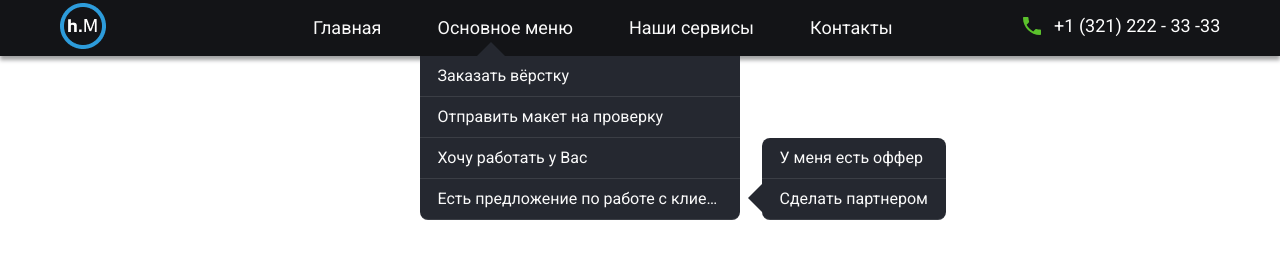
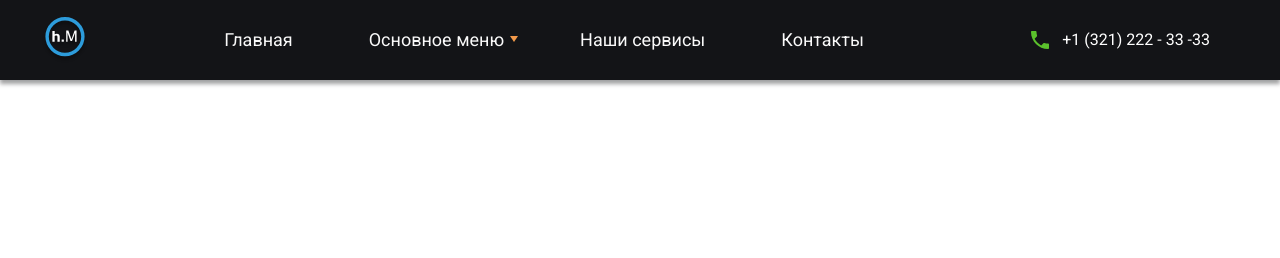
Before and after one commit to V17K/Alpaka-website, a plain HTML site: page index.html in a window 1280 px wide. Drawn offline with Linux system fonts and the light colour scheme.

Commit message:
Изменил струтруктур HTML. Добавленая анимация псевдоэлементов(треугольника).Начало верстки под различные расширения

```diff
--- a/css/style.css
+++ b/css/style.css
@@ -1,8 +1,11 @@
-:after,
-:before {
+*,::before,::after {
   margin: 0;
   padding: 0;
   box-sizing: border-box;
+}
+
+:root{
+  --base-family: 'Roboto', 'Arial', sans-serif;
 }
 
 html,
@@ -10,181 +13,263 @@ body {
   height: 100%;
 }
 
+body{
+  font-family: var(--base-family);
+}
+
 .header {
-  font-family: Roboto, Arial, Helvetica, sans-serif;
+  background-color: #131417;
+  padding-top: 17px;
+  padding-bottom: 17px;
+  box-shadow: 0 4px 4px rgba(19, 20, 23, 0.4);
+}
+
+.container {
+  max-width: 1236px;
+  margin: 0 auto;
+  padding-left: 20px;
+  padding-right: 20px;
+}
+
+.header__container {
   display: flex;
-  justify-content: space-around;
   align-items: center;
-  background-color: #131417;
-  box-shadow: 0px 4px 4px rgba(19, 20, 23, 0.4);
+  justify-content: space-between;
+}
+
+.logo {
+  flex-shrink: 0;
+}
+
+.header__logo {
+  margin-right: 20px;
 }
 
 .logo__pic {
-  width: 54px;
-  height: 54px;
-  object-fit: cover;
+  display: block;
 }
 
-.basic__menu {
-  display: flex;
+.nav {
 }
 
-.basic__list {
-  list-style: none;
-  margin-left: 40px;
+.nav__list {
+  display: flex;
+  list-style-type: none;
+}
+
+.nav__item {
+  margin-right: 40px;
+}
+
+.nav__link {
+  display: block;
+  text-decoration: none;
+  font: 18px/24px var(--base-family);
+  color: #FAFAFA;
+  padding: 8px 18px;
+  white-space: nowrap;
+}
+
+.nav__link:hover{
+  color: #EB5757;
+}
+
+.nav__item--drop {
   position: relative;
 }
 
-.menu__item {
-  font-weight: 400;
-  font-size: 18px;
-  line-height: 24px;
-  color: #FAFAFA;
-  text-decoration: none;
-  padding: 8px;
-  white-space: nowrap;
+.nav__item--drop:hover > .nav__inner-wrap{
+  display: block;
 }
 
-.menu__item:hover {
-  color: #EB5757;
+.nav__item--drop::after{
+  content: "";
+  border-left: 4px solid transparent;
+  border-right: 4px solid transparent;
+  border-top: 6px solid #F2994A;
+  position: absolute;
+  top: 50%;
+  margin-top: -4px;
+  right: 4px;
+  transition: transform 0.2s ease-in;
+}
+
+.nav__item--drop:hover::after{
+  transform: rotate(180deg);
 }
 
 
-.sub__menu{
-  display: flex;
-  align-items: center;
+.nav__inner-wrap{
+  display: none;
+  position: absolute;
+  list-style-type: none;
+  z-index: 5;
 }
 
-/* Начало Стили для треугольника*/
+.nav__inner-wrap--1 {
+  top: 100%;
+  left: 0;
+  width: 320px;
+  border-top-left-radius: 0;
+  border-top-right-radius: 0;
+  padding-top: 20px;
+  white-space: nowrap;
 
-.sub__menu--tr {
-  cursor: pointer;
-  width: 0;
-  height: 0;
-  border-left: 6px solid transparent;
-  border-right: 6px solid transparent;
-  border-top: 8px solid #F2994A;
 }
 
-/*Конец Стили для треугольника*/
-
-.drop__menu--tr{
-  position: relative;
+.nav__inner-item:not(:last-child) {
+  border-bottom: 1px solid rgba(255, 255, 255, 0.1);
 }
 
-.drop__menu {
-  width: 320px;
-  padding: 0;
-  position: absolute;
-  top: 16px;
-  left: -10px;
-  background-color: #252830;
-  border-radius: 0px 0px 8px 8px;
-}
-
-.menu-tr{
-  width: 0;
-  height: 0;
-  border-left: 14px solid transparent;
-  border-right: 14px solid transparent;
-  border-bottom: 14px solid #252830;
-  position: absolute;
-  top: 2px;
-  left: 47px;
-}
-
-.sub__item {
-  width: 100%;
-  font-weight: 400;
-  font-size: 16px;
-  line-height: 24px;
+.nav__inner-link {
+  display: block;
+  text-decoration: none;
+  font: 16px/24px var(--base-family);
   color: #FAFAFA;
-  text-decoration: none;
-  padding: 0 18px;
-  white-space: nowrap;
+  padding: 8px 18px;
+  margin-right: 17px;
   overflow: hidden;
   text-overflow: ellipsis;
 }
 
-.sub__list {
-  display: flex;
-  height: 40px;
-  border-bottom: 1px solid rgba(255, 255, 255, 0.1);
-  align-items: center;
+.nav__inner-item:hover{
+  background-color: #131417;
+
+}
+
+.nav__inner-item:hover:first-child{
+  border-radius: 8px 8px 0 0;
+}
+
+.nav__inner-item:hover:last-child{
+  border-radius: 0 0 8px 8px;
+}
+
+.nav__inner-list{
+  list-style-type: none;
+  background-color: #252830;
+  border-radius: 8px;
   position: relative;
 }
 
-.sub__list:last-child{
-  border-radius: 0 0 8px 8px;
+.nav__inner-wrap--1::before{
+  content: "";
+  border-left: 14px solid transparent;
+  border-right: 14px solid transparent;
+  border-bottom: 14px solid #252830;
+  top: 7px;
+  left: 45px;
+  position: absolute;
 }
 
-.sub__list:hover {
-  background-color: #131417;
-}
-
-.sub__sub--menu{
-  min-width: 179px;
-  padding: 0;
-  position: absolute;
-  top: -41px;
-  left: 100%;
-  background-color: #252830;
-  margin-left: 22px;
-  border-radius: 8px;
-}
-
-.sub__sub--menu .sub__list{
-  border-radius: 8px;
-}
-
-.sub__sub--menu .sub__list:first-child{
-  border-radius: 8px 8px 0 0;
-}
-
-.sub__sub--tr{
-  position: relative;
-}
-
-.menu__tr{
-  width: 0;
-  height: 0;
+.nav__inner-wrap--2::before{
+  content: "";
   border-top: 14px solid transparent;
   border-right: 14px solid #252830;
   border-bottom: 14px solid transparent;
+  top: 45px;
+  left: 7px;
   position: absolute;
-  left: -14px;
-  bottom: 8px;
 }
 
-.phone {
-  display: flex;
+.nav__inner-wrap--1 > .nav__inner-list{
+  border-top-left-radius: 0;
+  border-top-right-radius: 0;
 }
 
-.phone__pic {
-  color: #5BC12C;
+.nav__inner-item--drop:hover > .nav__inner-wrap {
+  display: block;
+  opacity: 1;
+  visibility: visible;
+  transform: translateY(0);
 }
 
-.telephone {
-  font-weight: 500;
-  font-size: 18px;
-  line-height: 24px;
-  color: #FFFFFF;
-  padding-left: 10px;
-  white-space: nowrap
+.nav__inner-item--drop::before{
+  content: "";
+  border-left: 4px solid transparent;
+  border-right: 4px solid transparent;
+  border-top: 6px solid #F2994A;
+  position: absolute;
+  bottom: 17px;
+  right: 16px;
+  transition: transform 0.2s ease-in;
 }
 
-.main {
-  min-height: 100vh;
+.nav__inner-item--drop:hover::before{
+  transform: rotate(-90deg);
+}
+
+.nav__inner-wrap--2 {
+  left: 100%;
+  width: 220px;
+  bottom: 0;
+  padding-left: 20px;
+  transition: opacity 0.5s ease, transform 0.5s ease;
+  opacity: 0;
+  visibility: hidden;
+}
+
+
+.header__phone {
+  text-decoration: none;
+  display: flex;
+  color: #FFFFFF;
+  align-items: center;
+  padding: 8px;
+  white-space: nowrap;
+  margin-right: 20px;
+}
+
+.header__phone-icon {
+  margin-right: 10px;
+  display: block;
+}
+
+.main{
+  position: relative;
+  min-height: 100%;
   background-image: url(../img/alpaca.png);
   background-repeat: no-repeat;
   background-size: cover;
+  background-position: center;
 }
 
-@media (max-width: 1023px){
-  .menu__item:hover {
+.overlay{
+  background-color: rgba(19, 20, 23, 0.5);
+  position: absolute;
+  z-index: 1;
+  inset: 0;
+  display: none;
+}
+
+
+
+
+
+@media (max-width:950px){
+  .nav__link:hover{
     color: #FFFFFF;
   }
-  .sub__list:hover {
+}
+
+@media (max-width:900px){
+  .overlay{
+    display: block;
+  }
+  .nav__list{
+  flex-direction: column;
+  position: fixed;
+  z-index: 5;
+  right: 0;
+  top: 80px;
+  width: 375px;
+  background-color: #131417;
+  height: 100%;
+  }
+  .nav__link{
     background-color: #252830;
   }
+  .nav__inner-item:hover{
+    background-color: #131417;
+  }
 }
--- a/index.html
+++ b/index.html
@@ -1,5 +1,6 @@
 <!DOCTYPE html>
 <html lang="ru">
+
 <head>
     <meta charset="UTF-8">
     <meta http-equiv="X-UA-Compatible" content="IE=edge">
@@ -10,81 +11,70 @@
     <link rel="preconnect" href="https://fonts.gstatic.com" crossorigin>
     <link href="https://fonts.googleapis.com/css2?family=Roboto:ital@0;1&display=swap" rel="stylesheet">
     <link rel="stylesheet" href="css/style.css">
-        <link rel="stylesheet" href="css/style.css">
 </head>
+
 <body>
+    <header class="header">
         <div class="container">
-            <div class="header">
-                <div class="header__logo">
-                    <img src="img/logo.png" alt="Логотип" class="header__pic">
-                </div>
-                <div
-                    class="header__menu">
+            <div class="header__container">
+                <a href="#" class="logo header__logo">
+                    <img src="img/logo.svg" alt="Логотип" class="logo__pic" width="46" height="46">
+                </a>
+                <nav class="nav">
                     <!--Основное меню-->
-                    <ul class="basic__menu">
-                        <li class="basic__list">
-                            <a href="#" class="menu__item">Главная</a>
+                    <ul class="nav__list">
+                        <li class="nav__item">
+                            <a href="#" class="nav__link">Главная</a>
                         </li>
-                        <div class="sub__menu">
-                            <li class="basic__list">
-                                <a href="#" class="menu__item">Основное меню</a>
-                                <div class="drop__menu--tr">
-                                    <ul
-                                        class="drop__menu">
-                                        <!--Первый уровень меню-->
-                                        <li class="sub__list">
-                                            <a href="#" class="sub__item">Заказать вёрстку</a>
+                        <li class="nav__item nav__item--drop ">
+                            <a href="#" class="nav__link">Основное меню</a>
+                            <div class="nav__inner-wrap nav__inner-wrap--1">
+                                <ul class="nav__inner-list">
+                                    <li class="nav__inner-item">
+                                        <a href="#" class="nav__inner-link">Заказать верстку</a>
                                     </li>
-                                        <li class="sub__list">
-                                            <a href="#" class="sub__item">Отправить макет на проверку</a>
+                                    <li class="nav__inner-item">
+                                        <a href="#" class="nav__inner-link">Отправить макет на проверку</a>
                                     </li>
-                                        <li class="sub__list">
-                                            <a href="#" class="sub__item">Хочу работать у Вас</a>
+                                    <li class="nav__inner-item">
+                                        <a href="#" class="nav__inner-link">Хочу у Вас работать</a>
                                     </li>
-                                        <li class="sub__list">
-                                            <a href="#" class="sub__item">Есть предложение по работе с клиентами</a>
-                                            <ul class="sub__sub--menu">
-                                                <div class="sub__sub--tr">
-                                                    <li class="sub__list">
-                                                        <a href="#" class="sub__item">У меня есть оффер</a>
+                                    <li class="nav__inner-item nav__inner-item--drop">
+                                        <a href="#" class="nav__inner-link">Есть предложение по работе с клиентами
+                                            клиентами Есть предложение по работе с клиентами клиентами</a>
+                                        <div class="nav__inner-wrap nav__inner-wrap--2">
+                                            <ul class="nav__inner-list">
+                                                <li class="nav__inner-item">
+                                                    <a href="#" class="nav__inner-link">У меня есть оффер</a>
                                                 </li>
-                                                    <li class="sub__list">
-                                                        <a href="#" class="sub__item">Сделать партнером</a>
-                                                    </li>
-                                                    <div class="menu__tr">
-
-                                                    </div>
-                                                </div>
-
-                                            </ul>
-                                        </li>
-                                    </ul>
-                                    <div class="menu-tr"></div>
-                                </div>
-                            </li>
-                        </div>
-                        <li class="basic__list">
-                            <a href="#" class="menu__item">Наши сервисы</a>
-                        </li>
-                        <li class="basic__list">
-                            <a href="#" class="menu__item">Контакты</a>
+                                                <li class="nav__inner-item">
+                                                    <a href="#" class="nav__inner-link">Сделать парнёром</a>
                                                 </li>
                                             </ul>
                                         </div>
-                <div class="header__phone">
-                    <div class="phone">
-                        <a href="#" class="phone__pic">
-                            <svg width="24" height="24" viewbox="0 0 24 24" fill="none" xmlns="http://www.w3.org/2000/svg">
-                                <path d="M6.62 10.79C8.06 13.62 10.38 15.93 13.21 17.38L15.41 15.18C15.68 14.91 16.08 14.821 16.43 14.94C17.55 15.311 18.76 15.51 20 15.51C20.55 15.51 21 15.96 21 16.51V20C21 20.55 20.55 21 20 21C10.61 21 3 13.391 3 4C3 3.45 3.45 3 4 3H7.5C8.05 3 8.5 3.45 8.5 4C8.5 5.25 8.7 6.45 9.07 7.57C9.18 7.92 9.1 8.31 8.82 8.59L6.62 10.79Z" fill="currentColor"/>
-                            </svg>
+                                    </li>
+                                </ul>
+                            </div>
+                        </li>
+                        <li class="nav__item">
+                            <a href="#" class="nav__link">Наши сервисы</a>
+                        </li>
+                        <li class="nav__item">
+                            <a href="#" class="nav__link">Контакты</a>
+                        </li>
+                    </ul>
+                </nav>
+                <a href="tel:+13212223333" class="header__phone">
+                    <img src="img/phone.svg" alt="" class="header__phone-icon">
+                    +1 (321) 222 - 33 -33
                 </a>
-                        <div class="telephone">
-                            +1 (321) 222 - 33 -33
             </div>
         </div>
+    </header>
+    <div class="main">
+        <div class="overlay"></div>
     </div>
-            </div>
-            <div class="main"></div>
-        </div>
+
 </body>
+
 </html>
```
Also changed, not shown: img/logo.png (deleted), img/logo.svg (added), img/phone.svg (added). Lines whose indentation alone changed are shown as unchanged.
